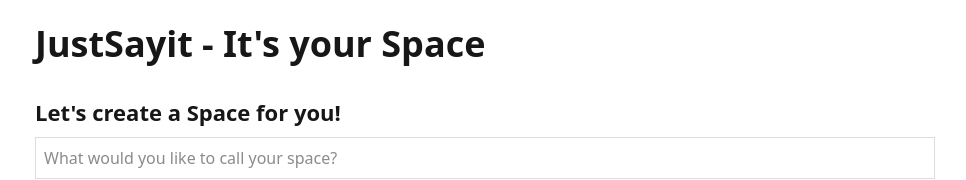
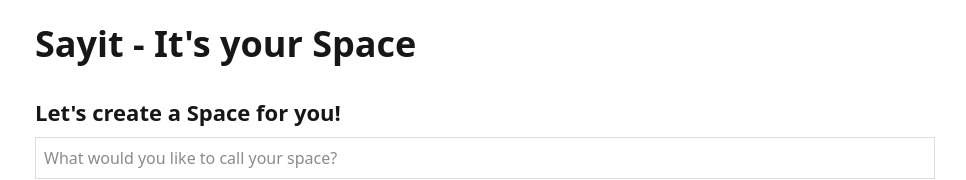
Before and after one commit to confusedconsciousness/sayit-frontend, a Next.js app: page / in a window 1280 px wide. Shown: the top 180 px of the page, without its empty margins (155-1121 px from the left). Built offline with nearby package versions, Linux system fonts and the light colour scheme; no server answers.

Commit message:
changing the name

```diff
--- a/src/components/Header.tsx
+++ b/src/components/Header.tsx
@@ -12,7 +12,7 @@
     return (
         <div className="flex justify-between items-center mb-4">
             {!hideHeading && (
-                <Link href={'/'} className="text-4xl font-bold">JustSayit - It&apos;s your Space</Link>
+                <Link href={'/'} className="text-4xl font-bold">Sayit - It&apos;s your Space</Link>
             )}
         </div>
     );
```
Also changed, not shown: 1 other file (tests, documents, lock files or other folders).
